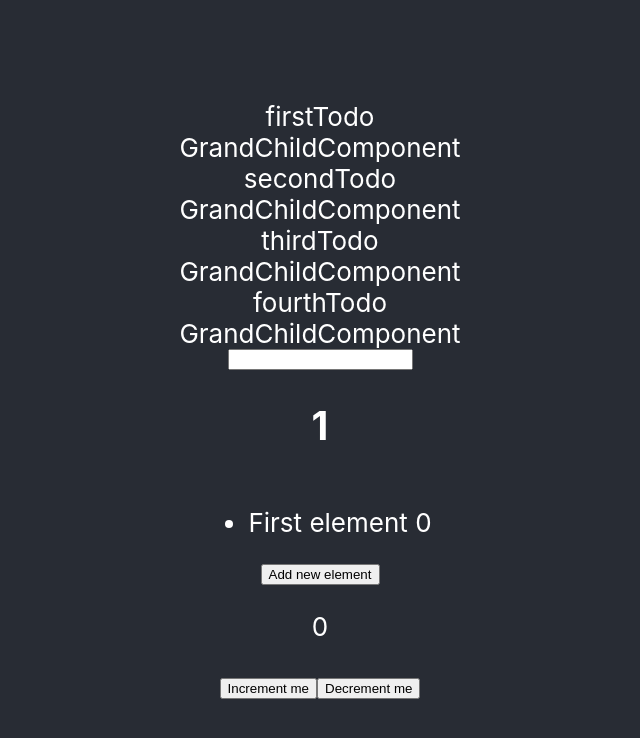
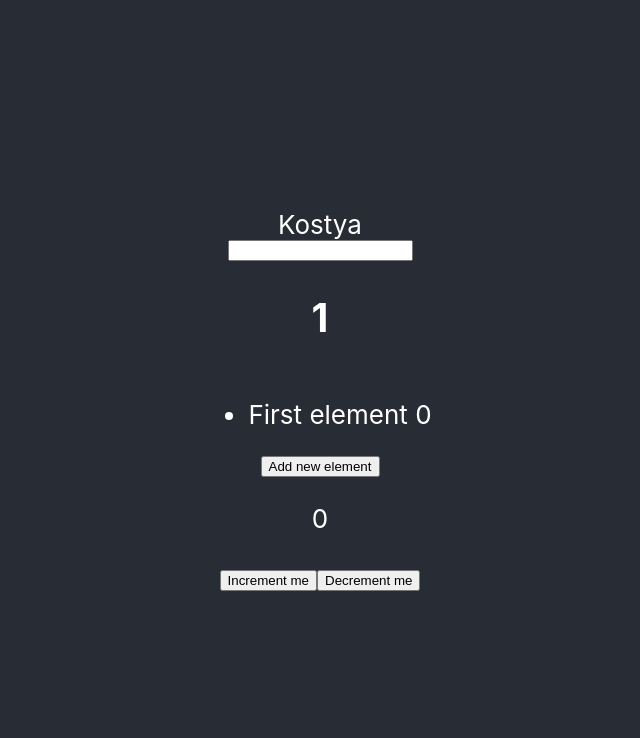
Before and after one commit to wraithyumming/my-appreacr, a React (Create React App) app: page / in a window 1280 px wide. Shown: the top 738 px of the page, without its empty margins (320-960 px from the left). Built offline with nearby package versions, Linux system fonts and the light colour scheme; the HTML template or start-up script is replaced by a standard one.

Commit message:
feat and fix

```diff
--- a/src/GrandChildComponent.js
+++ b/src/GrandChildComponent.js
@@ -1,8 +1,8 @@
 import React from 'react'
 
 const GrandChildComponent = (props) => {
-    console.log(props.newPropTodo)
-    return <div>GrandChildComponent</div>
+    console.log(props)
+    return <div>{props.myFunctionName()}</div>
 }
 
 export default GrandChildComponent
--- a/src/RenderComponent.js
+++ b/src/RenderComponent.js
@@ -1,19 +1,38 @@
 import React from 'react'
 import TodosList from './TodosList'
+import GrandChildComponent from './GrandChildComponent'
 
 const RenderComponent = () => {
     const toDos = [
-        { id: 1, todo: 'firstTodo' },
-        { id: 2, todo: 'secondTodo' },
-        { id: 3, todo: 'thirdTodo' },
-        { id: 4, todo: 'fourthTodo' },
+        { id: '1', todo: 'firstTodo' },
+        { id: '2', todo: 'secondTodo' },
+        { id: '3', todo: 'thirdTodo' },
+        { id: '4', todo: 'fourthTodo' },
     ]
-    return <div>
-       {toDos.map((todo, index) => {
-        return <TodosList key={index} renderOneTodo={todo.todo} id={todo.id}/>
-       })}
-    </div>
+    const myName = {
+        name: 'Kostya',
+    }
+
+    const myNameinArray = ['Kostya'];
+
+    const myFunctionName = () => {
+        return 'Kostya';
+    }
+
+    return (
+        <div>
+            {/* {toDos.map((todo, index) => {
+                return (
+                    <TodosList
+                        key={index}
+                        renderOneTodo={todo.todo}
+                        id={todo.id}
+                    />
+                )
+            })} */}
+            <GrandChildComponent myName={myName} myNameinArray={myNameinArray} myFunctionName={myFunctionName}/>
+        </div>
+    )
 }
 
-
 export default RenderComponent
--- a/src/TodosList.js
+++ b/src/TodosList.js
@@ -5,7 +5,7 @@ const TodosList = (props) => {
     return (
         <>
             <div>{props.renderOneTodo}</div>
-            <GrandChildComponent newPropTodo={props.renderOneTodo} />
+            {/* <GrandChildComponent newPropTodo={props.renderOneTodo} /> */}
         </>
     )
 }
```
